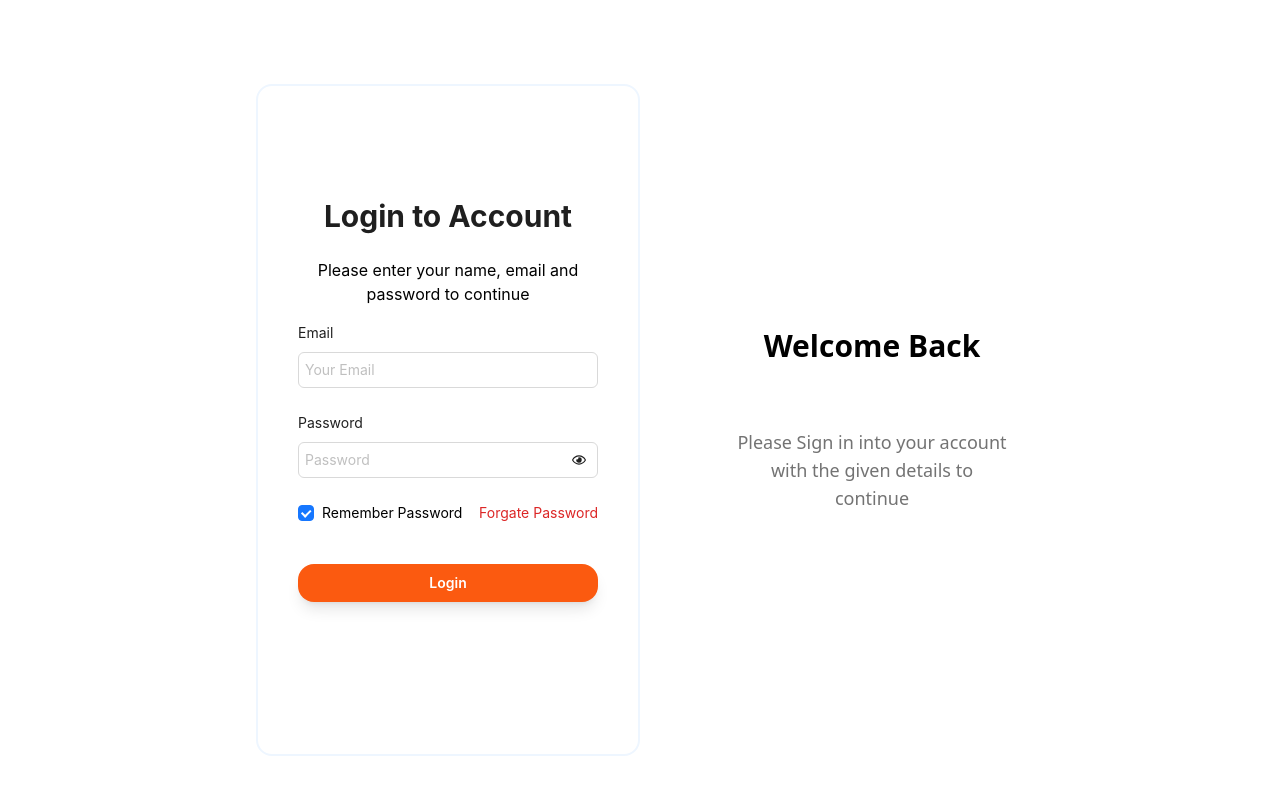
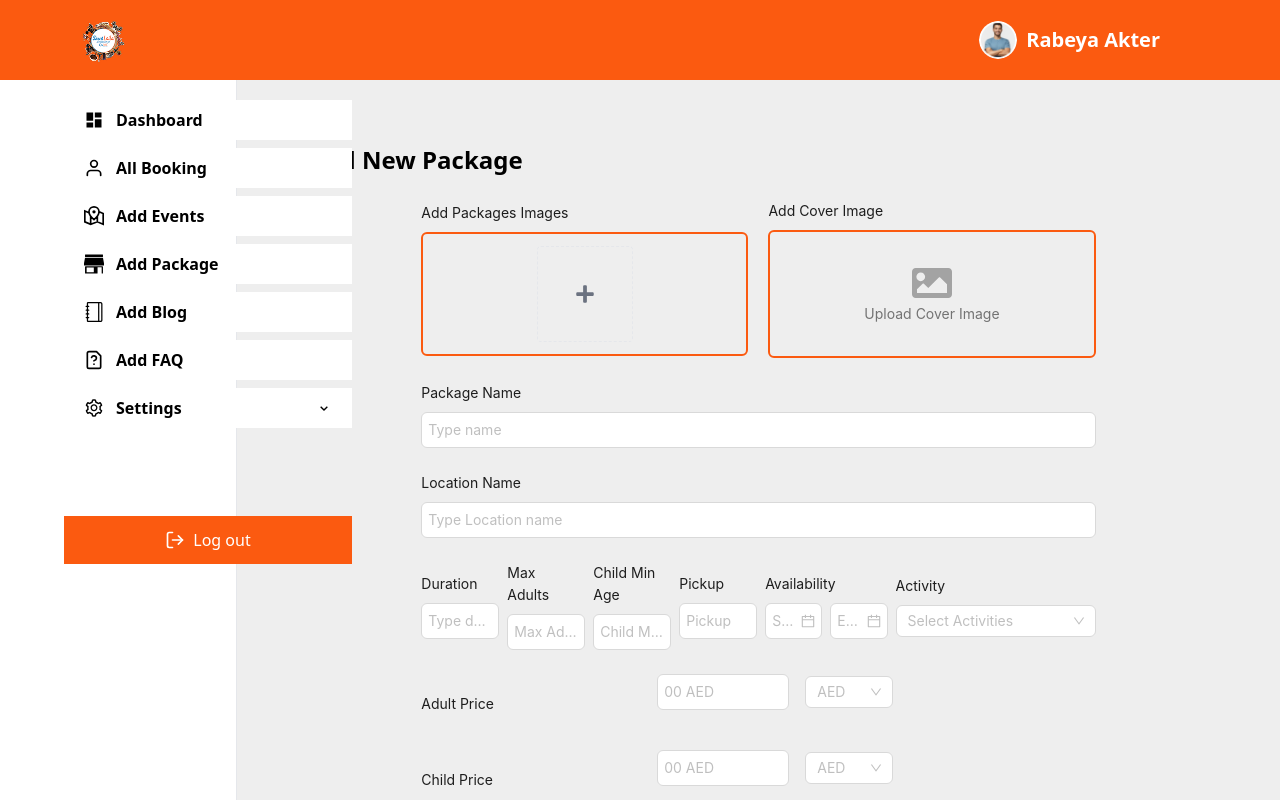
Before and after one commit to sparktechagency/desert-safari-dashboard, a React (Vite) app: page /add-package in a window 1280 px wide. Before the commit this address led to /sign-in. Built offline with nearby package versions, Linux system fonts and the light colour scheme; sample sign-in values are in the browser's storage.

Commit message:
add private route

```diff
--- a/src/Components/AddPackage/AddPackage.jsx
+++ b/src/Components/AddPackage/AddPackage.jsx
@@ -113,8 +113,6 @@ const AddPackage = () => {
           formData.append("image", file, file.name || "image");
         });
 
-
-
       console.log(...formData);
 
       const res = await createPackage(formData).unwrap();
@@ -151,9 +149,9 @@ const AddPackage = () => {
             <div className="w-[50%]">
               <Form.Item
                 name="images"
-                label={<p className="text-md">Edit Packages Images</p>}
+                label={<p className="text-md">Add Packages Images</p>}
               >
-                <div className="border-2 border-[#fb5a10] h-32 p-5 flex justify-center items-center rounded-md">
+                <div className="border-2 border-[#fb5a10] h-auto p-3 flex justify-center items-center rounded-md">
                   <div className="flex gap-3 flex-wrap">
                     {fileList.map((file) => (
                       <div
@@ -336,7 +334,11 @@ const AddPackage = () => {
               name="activity"
               label={<p className="text-md">Activity</p>}
             >
-              <Select mode="multiple" placeholder="Select Activities">
+              <Select
+                mode="multiple"
+                placeholder="Select Activities"
+                style={{ width: 200 }}
+              >
                 <Option value="Dune Bashing">Dune Bashing</Option>
                 <Option value="Camel Ride">Camel Ride</Option>
                 <Option value="Quad Biking">Quad Biking</Option>
--- a/src/Pages/AllPackage/AllPackage.jsx
+++ b/src/Pages/AllPackage/AllPackage.jsx
@@ -96,10 +96,10 @@ const AllPackage = () => {
             className="w-60"
           />
 
-          <DatePicker
+          {/* <DatePicker
             style={{ width: 200, height: 40 }}
             onChange={handleDateChange}
-          />
+          /> */}
 
           <button
             onClick={handleAddPackage}
--- a/src/router/PrivateRoute.jsx
+++ b/src/router/PrivateRoute.jsx
@@ -1,9 +1,9 @@
 import { Navigate, Outlet } from "react-router-dom";
 
 const PrivateRoute = () => {
-  const user = localStorage.getItem("user");
-  console.log(user);
-  if (!user) return <Navigate to="/sign-in" />;
+  const token = localStorage.getItem("token");
+  console.log(token);
+  if (!token) return <Navigate to="/sign-in" />;
 
   return <Outlet />;
 };
```
